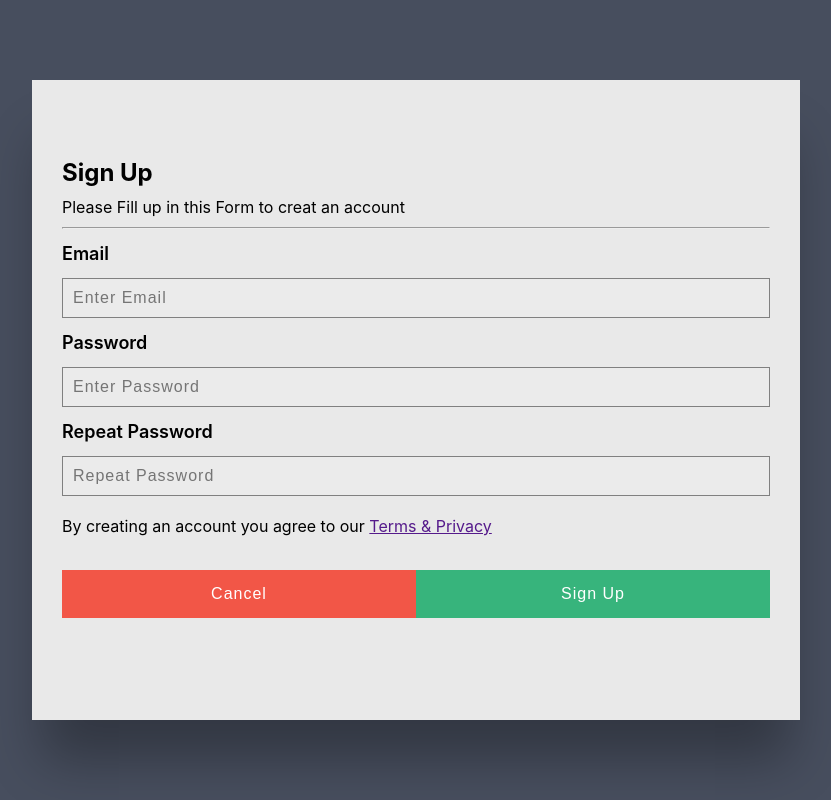
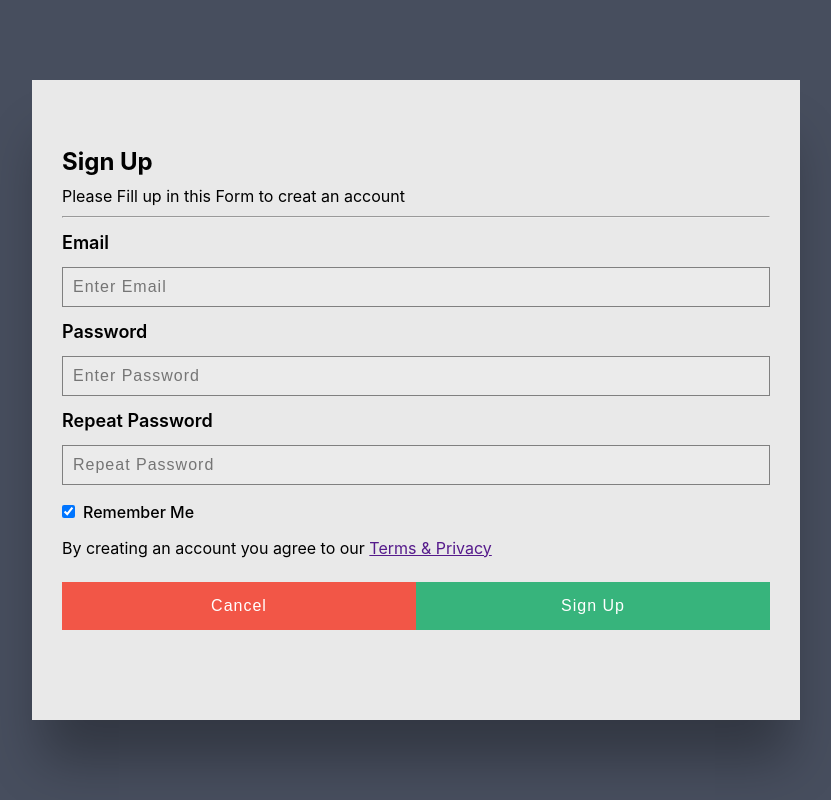
Before and after one commit to Shahed-BD71/login-form-task, a React (Vite) app: page / in a window 1280 px wide. Shown: the whole page, without its empty margins (224-1055 px from the left). Built offline with nearby package versions, Linux system fonts and the light colour scheme.

Commit message:
added the checkbox

```diff
--- a/src/App.css
+++ b/src/App.css
@@ -28,9 +28,14 @@
   padding: 10px 0 10px 0;
 }
 
-.container .form-area .form-footer p {
-  padding: 20px 0 10px 0;
+.container .form-area .form-footer input {
+  margin: 20px 0 20px 0;
 }
+.container .form-area .form-footer span {
+  margin-left: 8px;
+  font-weight: 500;
+}
+
 
 .container .form-area label {
   margin: 14px 0;
@@ -40,7 +45,6 @@
 }
 
 .container .form-area input {
-  width: 100%;
   border: 1px solid gray;
   outline: none;
   font-size: 16px;
--- a/src/App.jsx
+++ b/src/App.jsx
@@ -4,6 +4,7 @@ export default function App() {
   const [email, setEmail] = useState("");
   const [password, setPassword] = useState("");
   const [repeatPass, setRepeatPass] = useState("");
+  const [checked, setChecked] = useState(true);
 
   const clearInputs = () => {
     setEmail("");
@@ -64,10 +65,12 @@ export default function App() {
           value={repeatPass}
           onChange={(event) => setRepeatPass(event.target.value)}
         ></input>
-        <p className="errorMsg">
+        <span className="errorMsg">
           {password !== repeatPass ? <p>Password not match</p> : null}
-        </p>
+        </span>
         <div className="form-footer">
+          <input  onChange={() => setChecked(checked)} type="checkbox" defaultChecked={checked} />
+          <span>Remember Me</span>
           <p>
             By creating an account you agree to our{" "}
             <a href="">Terms & Privacy</a>
```
